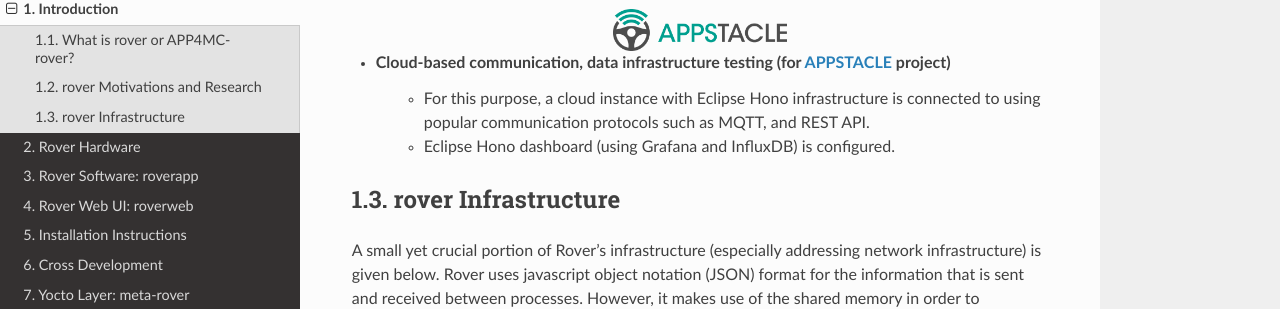
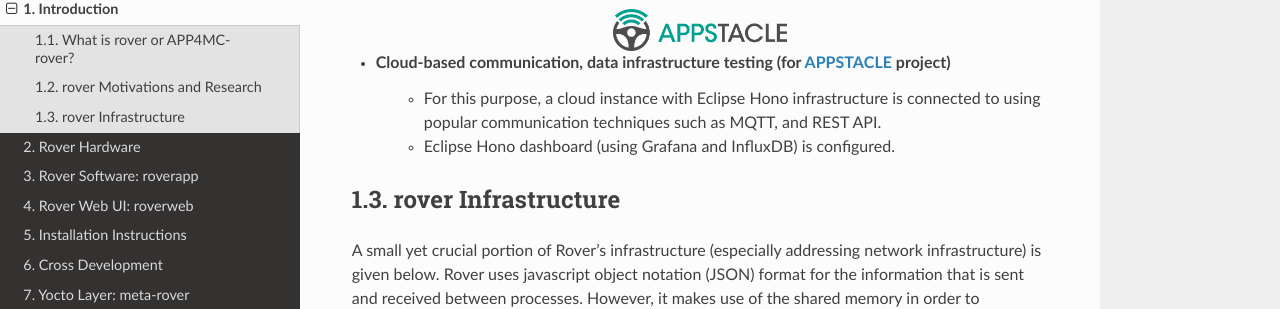
Before and after one commit to mozcelikors/rover-docs, a Sphinx documentation site: the page built from docs/source/content/intro.rst, in a window 1280 px wide and 900 px high, scrolled down 1785 px. Shown: the part 169-478 px from the top of the window. Built offline with Sphinx 7.4.7 and the Read the Docs theme 2.0.0, drawn with Linux system fonts in a browser that asks for light colours.

Commit message:
Minor change to docs
Signed-off-by: mozcelikors <mozcelikors@gmail.com>

```diff
--- a/docs/source/content/intro.rst
+++ b/docs/source/content/intro.rst
@@ -57,7 +57,7 @@
    :alt: ../roverstatic/images/APPSTACLE.png
 
 * Cloud-based communication, data infrastructure testing (for `APPSTACLE <https://itea3.org/project/appstacle.html>`_ project)
-	* For this purpose, a cloud instance with Eclipse Hono infrastructure is connected to using popular communication protocols such as MQTT, and REST API.
+	* For this purpose, a cloud instance with Eclipse Hono infrastructure is connected to using popular communication techniques such as MQTT, and REST API.
 	* Eclipse Hono dashboard (using Grafana and InfluxDB) is configured.
 
 *************************************************
```
